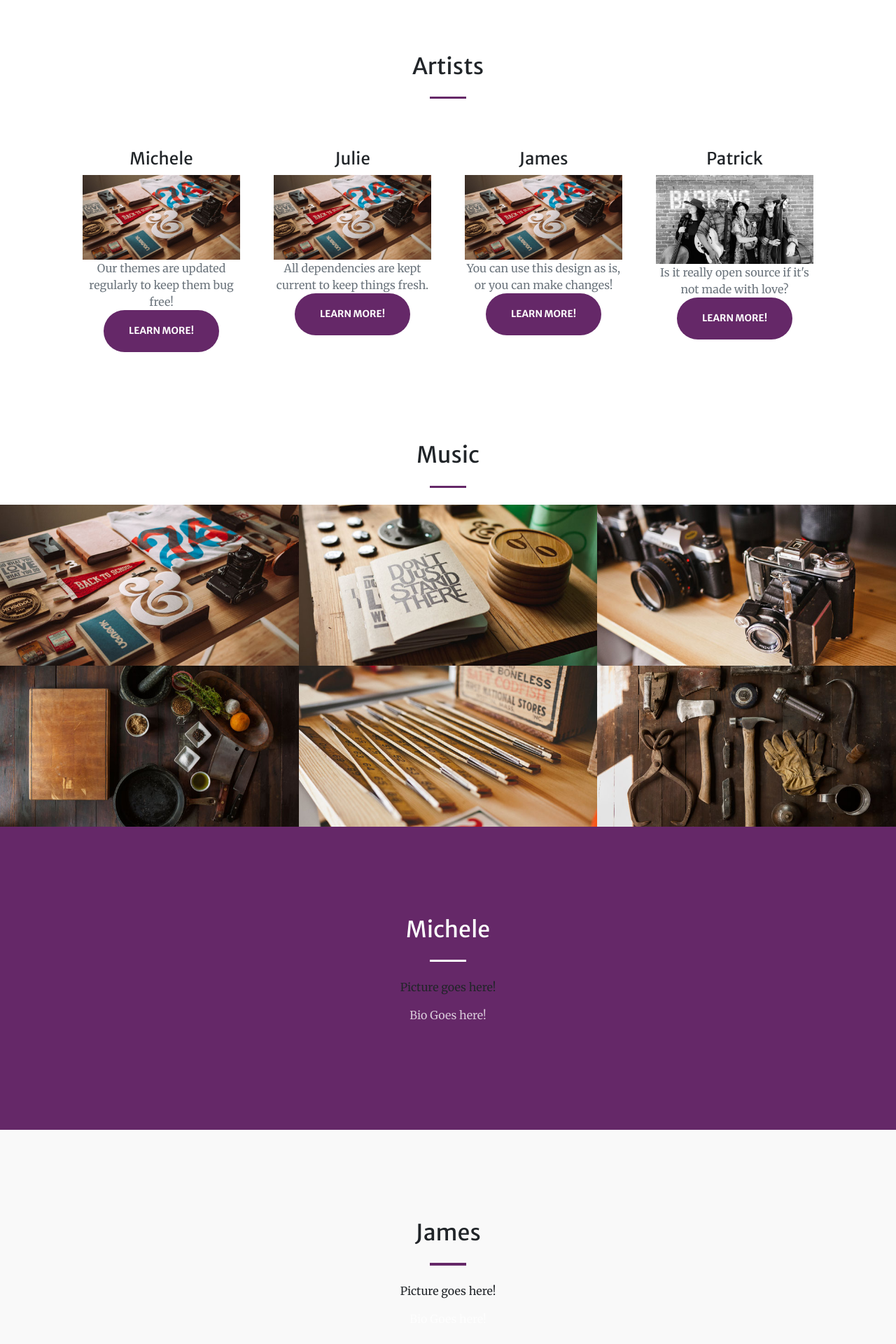
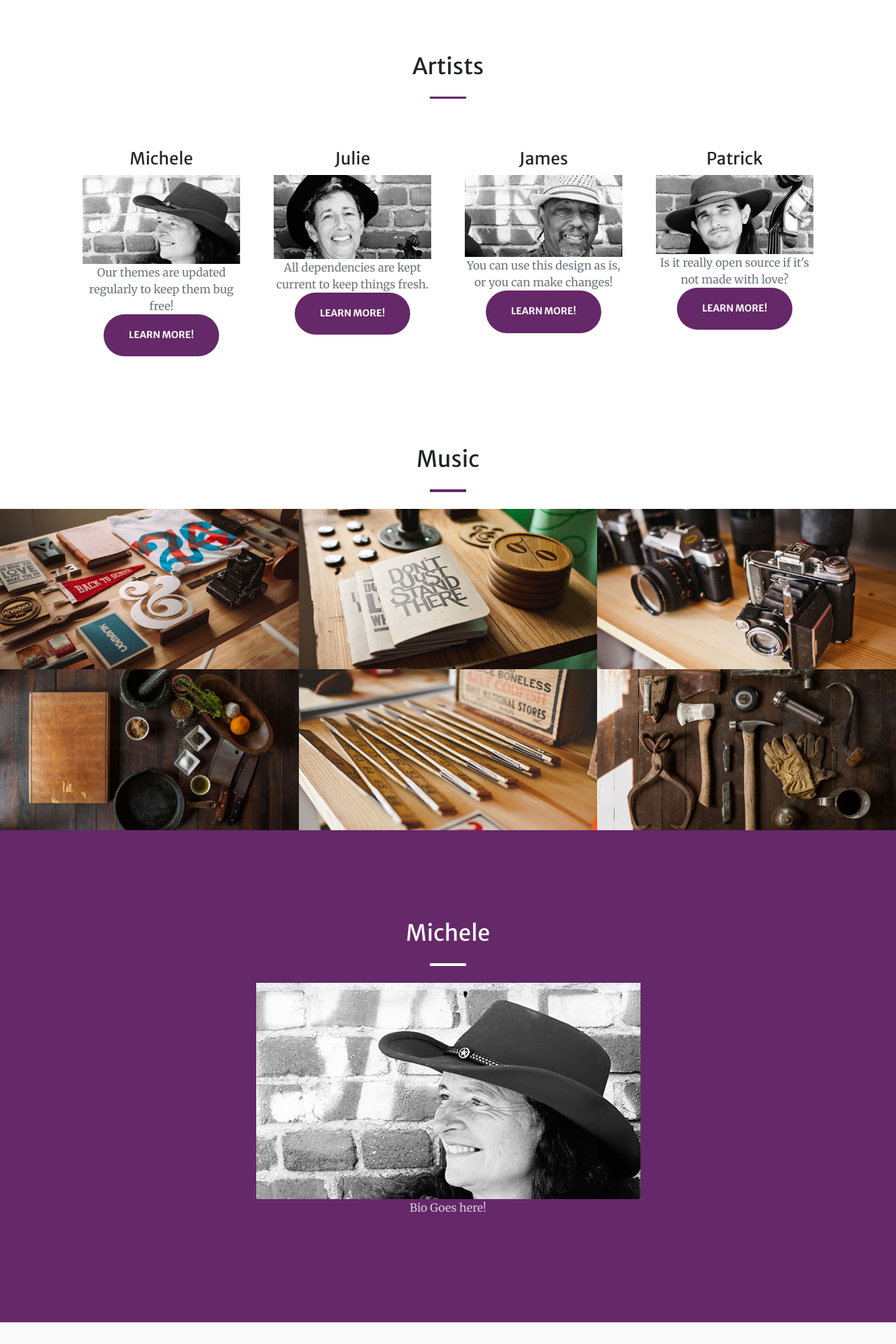
Before and after one commit to fatpat314/fatpat314-Poetic_Rukus_website, a Flask app: page / in a window 1280 px wide. Shown: the part 1170-3090 px from the top of the page at 70% size. Run offline with Flask 2, Linux system fonts and the light colour scheme; some libraries are stand-ins or nearby versions.

Commit message:
cropped bio images

```diff
--- a/templates/index.html
+++ b/templates/index.html
@@ -86,7 +86,7 @@
                         <div class="mt-5">
                             <!-- <div class="mb-2"><i class="bi-gem fs-1 text-primary"></i></div> -->
                             <h3 class="h4 mb-2">Michele</h3>
-                            <img class="img-fluid" src="static/assets/img/portfolio/thumbnails/1.jpg" alt="..." />
+                            <img class="img-fluid" src="static/assets/img/Michele_rukus.png" alt="..." />
                             <p class="text-muted mb-0">Our themes are updated regularly to keep them bug free!</p>
                             <a style="background-color:#652868" class="btn btn-light btn-xl text-white" href="#michele">Learn More!</a>
                         </div>
@@ -95,7 +95,7 @@
                         <div class="mt-5">
                             <!-- <div class="mb-2"><i class="bi-laptop fs-1 text-primary"></i></div> -->
                             <h3 class="h4 mb-2">Julie</h3>
-                            <img class="img-fluid" src="static/assets/img/portfolio/thumbnails/1.jpg" alt="..." />
+                            <img class="img-fluid" src="static/assets/img/Julie_rukus.png" alt="..." />
                             <p class="text-muted mb-0">All dependencies are kept current to keep things fresh.</p>
                             <a style="background-color:#652868" class="btn btn-light btn-xl text-white" href="#julie">Learn More!</a>
                         </div>
@@ -104,7 +104,7 @@
                         <div class="mt-5">
                             <!-- <div class="mb-2"><i class="bi-globe fs-1 text-primary"></i></div> -->
                             <h3 class="h4 mb-2">James</h3>
-                            <img class="img-fluid" src="static/assets/img/portfolio/thumbnails/1.jpg" alt="..." />
+                            <img class="img-fluid" src="static/assets/img/James_rukus.png" alt="..." />
                             <p class="text-muted mb-0">You can use this design as is, or you can make changes!</p>
                             <a style="background-color:#652868" class="btn btn-light btn-xl text-white" href="#james">Learn More!</a>
                         </div>
@@ -113,7 +113,7 @@
                         <div class="mt-5">
                             <!-- <div class="mb-2"><i class="bi-heart fs-1 text-primary"></i></div> -->
                             <h3 class="h4 mb-2">Patrick</h3>
-                            <img class="img-fluid" src="static/assets/img/poetic_rukus1.png" alt="..." />
+                            <img class="img-fluid" src="static/assets/img/Patrick_rukus.png" alt="..." />
                             <p class="text-muted mb-0">Is it really open source if it's not made with love?</p>
                             <a style="background-color:#652868" class="btn btn-light btn-xl text-white" href="#patrick">Learn More!</a>
                         </div>
@@ -209,7 +209,7 @@
                     <div class="col-lg-8 text-center">
                         <h2 class="text-white mt-0">Michele</h2>
                         <hr class="divider divider-light" />
-                        <p>Picture goes here!</p>
+                        <img class="img-fluid" src="static/assets/img/Michele_rukus.png" alt="..." />
                         <p class="text-white-75 mb-4">Bio Goes here!</p>
                     </div>
                 </div>
@@ -220,9 +220,9 @@
             <div class="container px-4 px-lg-5">
                 <div class="row gx-4 gx-lg-5 justify-content-center">
                     <div class="col-lg-8 text-center">
-                        <h2 class="mt-0">James</h2>
+                        <h2 style="color:#652868" class="mt-0">James</h2>
                         <hr style="background-color:#652868" class="divider" />
-                        <p>Picture goes here!</p>
+                        <img class="img-fluid" src="static/assets/img/James_rukus.png" alt="..." />
                         <p class="text-white-75 mb-4">Bio Goes here!</p>
                     </div>
                 </div>
@@ -235,7 +235,7 @@
                     <div class="col-lg-8 text-center">
                         <h2 class="text-white mt-0">Julie</h2>
                         <hr class="divider divider-light" />
-                        <p>Picture goes here!</p>
+                        <img class="img-fluid" src="static/assets/img/Julie_rukus.png" alt="..." />
                         <p class="text-white-75 mb-4">Bio Goes here!</p>
                     </div>
                 </div>
@@ -246,9 +246,9 @@
             <div class="container px-4 px-lg-5">
                 <div class="row gx-4 gx-lg-5 justify-content-center">
                     <div class="col-lg-8 text-center">
-                        <h2 class="mt-0">Patrick</h2>
+                        <h2 style="color:#652868" class="mt-0">Patrick</h2>
                         <hr style="background-color:#652868" class="divider" />
-                        <p>Picture goes here!</p>
+                        <img class="img-fluid" src="static/assets/img/Patrick_rukus.png" alt="..." />
                         <p class="text-white-75 mb-4">Bio Goes here!</p>
                     </div>
                 </div>
```
Also changed, not shown: static/assets/img/James_rukus.png (added), static/assets/img/Julie_rukus.png (added), static/assets/img/Michele_rukus.png (added), static/assets/img/Patrick_rukus.png (added).
